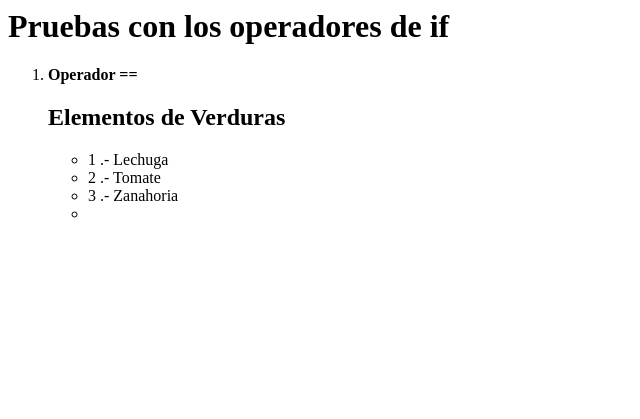
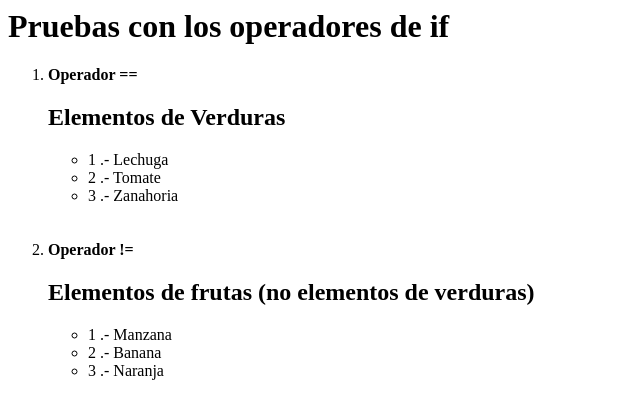
Before and after one commit to FabbPP/PWeb2Marcela, a Django app: page /pruebaIf/ in a window 1280 px wide. Shown: the top 419 px of the page, without its empty margins (0-640 px from the left). Run offline with Django 5.2, Linux system fonts and the light colour scheme.

Commit message:
Experimento 02 con operaor != - if tag

```diff
--- a/Django_project/listaContactos/personas/templates/pruebaIf.html
+++ b/Django_project/listaContactos/personas/templates/pruebaIf.html
@@ -15,9 +15,19 @@
                         {% endfor %}
                     {% endif%}
                 {% endfor %}
-                <li></li>
             </ul>
-
+            <br> </br>
+            <li> <strong>Operador != </strong></li>
+            <h2> Elementos de frutas (no elementos de verduras)</h2>
+            <ul>
+                {% for categoria in categorias %}
+                    {% if categoria.nombre != 'Verduras' %}
+                        {% for item in categoria.items %}
+                            <li> {{forloop.counter}} .- {{item}} </li>
+                        {% endfor %}
+                    {% endif%}
+                {% endfor %}
+            </ul>
         </ol>
     </body>
 </html>
```
